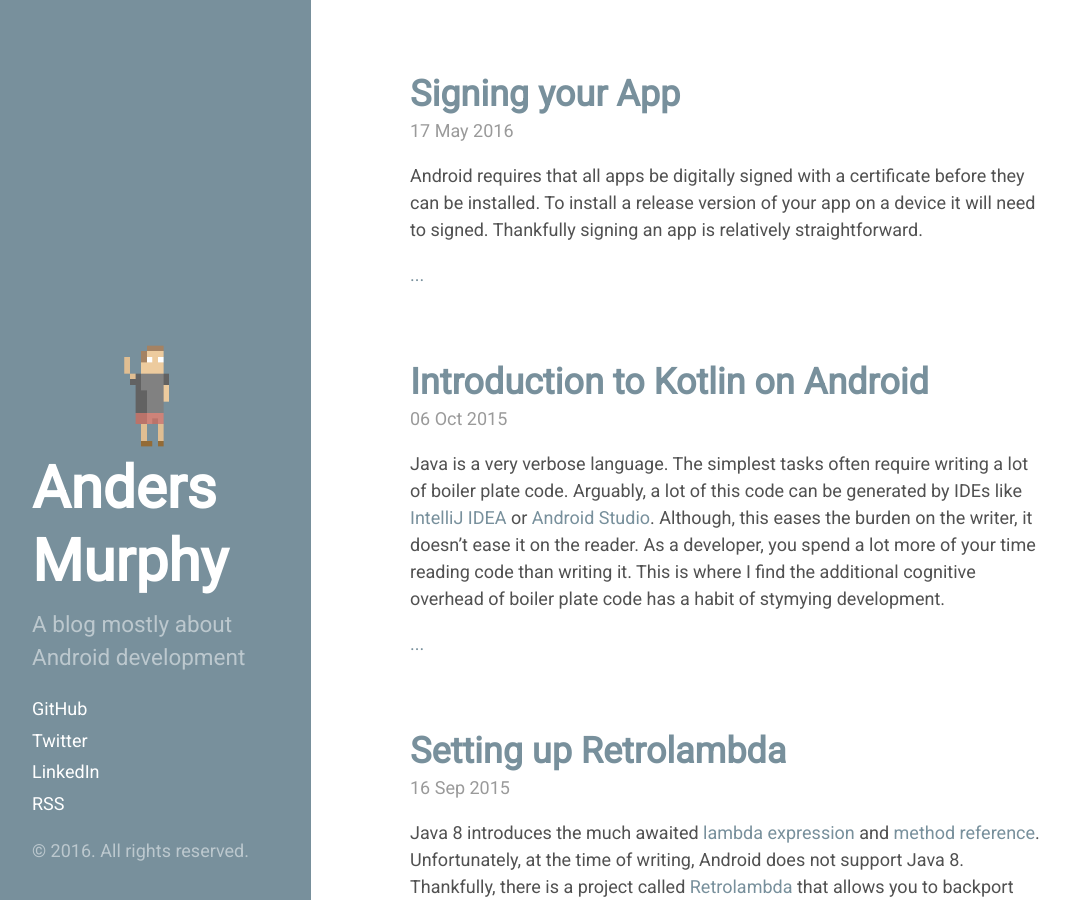
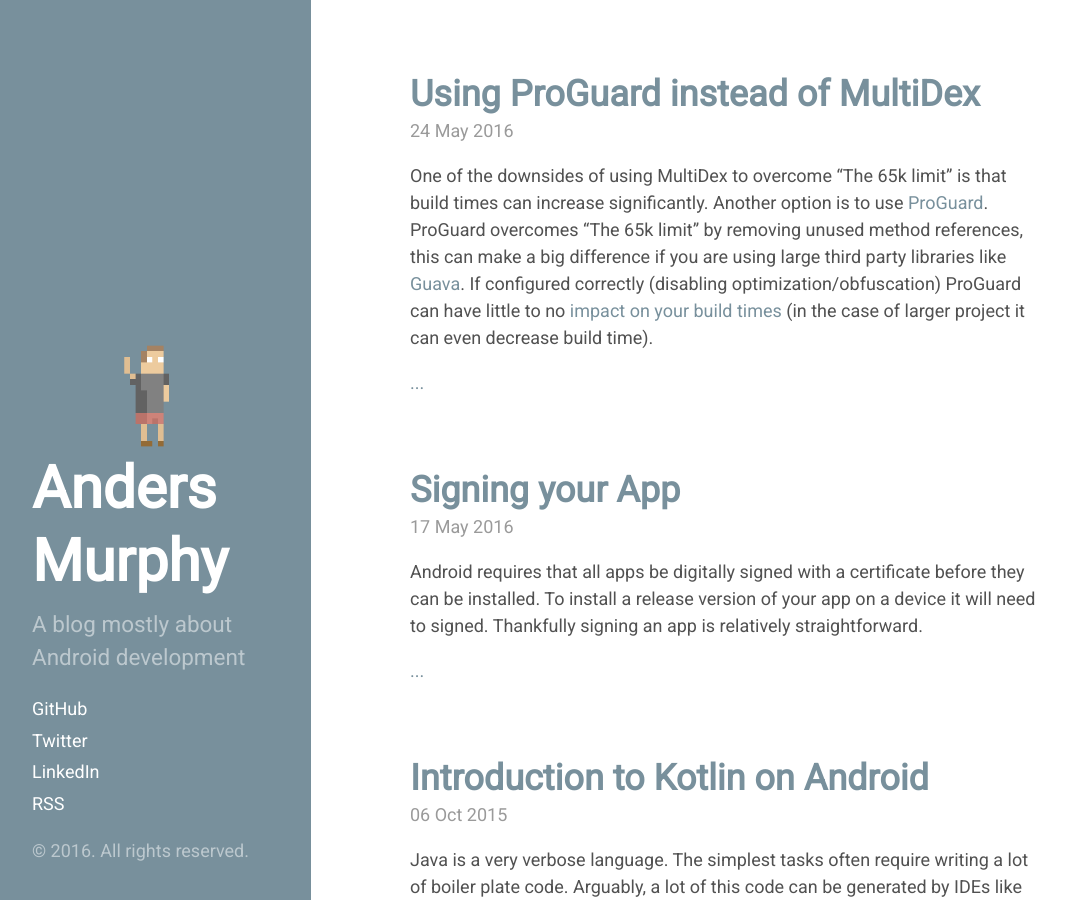
Before and after one commit to andersmurphy/andersmurphy-blog, a Jekyll site: the page built from index.html, in a window 1280 px wide and 900 px high. Shown: the whole window, without its empty margins (13-1083 px from the left). Built offline with Jekyll 4.4.1, drawn with Linux system fonts in a browser that asks for light colours; the list of posts is cut into pages by our own code.

Commit message:
adds blog post on Proguard

```diff
--- a/_posts/2015-09-10-enabling-multidex-on-android.markdown
+++ b/_posts/2015-09-10-enabling-multidex-on-android.markdown
@@ -17,9 +17,9 @@ You may try using --multi-dex option.
 
 What pushes most apps over "The 65k limit" is the inclusion of external libraries. Often when importing external library, only a few methods are actually used. However, all the unused methods in that library will still count to "The 65k limit".
 
-The majority of apps can still be built as long as a code shrinking tool like [ProGuard] is used. ProGuard removes any unused methods, meaning they don't end up counting towards the limit. The downside is that the build time of the application increases considerably. This can be problematic if you like developing in short iterations with a tight feedback loop.
+The majority of apps can still be built as long as a code shrinking tool like [ProGuard] is used. ProGuard removes any unused method references, meaning they don't end up counting towards the limit.
 
-The other option, and the only option for apps that exceed the limit even after using tools like ProGuard, is MultiDex. MultiDex monkey patches the application context class loader in order to allow the loading of classes from more than one dex file. This allows the app to overcome "The 65k limit" by splitting it into multiple dex files. The downside is increased build time. However, this increase is significantly smaller than the one incurred by ProGuard.
+The other option, and the only option for apps that exceed the limit even after using tools like ProGuard, is MultiDex. MultiDex monkey patches the application context class loader in order to allow the loading of classes from more than one dex file. This allows the app to overcome "The 65k limit" by splitting it into multiple dex files.
 
 If your app has hit “The 65K limit”, don't panic. Enabling MultiDex is relatively simple.
 
--- a/_posts/2016-05-17-signing-your-app.markdown
+++ b/_posts/2016-05-17-signing-your-app.markdown
@@ -15,7 +15,7 @@ in order to generate the key.
 
 ### Step 2: Update the app build.gradle
 
-Add the `signingConfig` block to your app's `build.gradle` file. Set the `storeFile` field to the location of your keystore. Set the `storePassword`, `keyAlias`, `keyPassword` fields to their respective values. Finally set the `signingConfig` field in the `buildTypes` `release` block to `signingConfigs.release`.
+Add the `signingConfig` block to your app's **build.gradle** file. Set the `storeFile` field to the location of your keystore. Set the `storePassword`, `keyAlias`, `keyPassword` fields to their respective values. Finally set the `signingConfig` field in the `buildTypes` `release` block to `signingConfigs.release`.
 
 {% highlight groovy %}
 android {
--- /dev/null
+++ b/_posts/2016-05-24-using-proguard-instead-of-multidex.markdown
@@ -0,0 +1,59 @@
+---
+layout: post
+title:  "Using ProGuard instead of MultiDex"
+---
+One of the downsides of using MultiDex to overcome "The 65k limit" is that build times can increase significantly.
+Another option is to use [ProGuard]. ProGuard overcomes "The 65k limit" by removing unused method references,
+this can make a big difference if you are using large third party libraries like [Guava]. If configured
+correctly (disabling optimization/obfuscation) ProGuard can have little to no [impact on your build times] (in the case of larger project it can even decrease build time).
+
+<!--more-->
+
+### Step 1: Create ProGuard main file
+Create a file named **proguard-main.pro** in the app level of your project directory. This file is where you add proguard settings that are shared between your debug and release builds.
+
+### Step 2: Create ProGuard debug header file
+Create a file named **proguard-header-debug.pro** in the app level of your project directory. This file is where you add proguard settings that are specific to debug builds.
+
+{% highlight bash %}
+-dontoptimize
+-dontobfuscate
+{% endhighlight %}
+
+We have added `-dontoptimize` to disable code optimization and `-dontobfuscate` to disable obfuscation. If these were not disabled the debugger would struggle to find the executable code that maps to your source and if it did it would be hard to decipher as the code would be obfuscated. Disabling optimization/obfuscation also means that ProGuard will have little to no impact on build times.
+
+### Step 3: Create ProGuard release header file
+Create a file named **proguard-header-release.pro** in the app level of your project directory. This file is where you add proguard settings that are specific to release builds.
+
+{% highlight bash %}
+-optimizationpasses 5
+-optimizations !code/simplification/arithmetic,!field/*,!class/merging/*
+{% endhighlight %}
+
+We have specified the number of optimization passes and which optimizations ProGuard should do. More importantly we have removed `-dontoptimize` and `-dontobfuscate` meaning this build will be optimized and obfuscated.
+
+### Step 4: Update the app build.gradle
+Update your app's the buildTypes block in your **build.gradle** file as shown below.
+
+{% highlight groovy %}
+buildTypes {
+    release {
+        minifyEnabled true
+        signingConfig signingConfigs.release
+        proguardFiles getDefaultProguardFile('proguard-android.txt'), 'proguard-header-release.pro', 'proguard-main.pro'
+    }
+    debug {
+        minifyEnabled true
+        proguardFiles getDefaultProguardFile('proguard-android.txt'), 'proguard-header-debug.pro', 'proguard-main.pro'
+    }
+}
+{% endhighlight %}
+
+The release build uses the release header file and the debug build uses the debug header file. We have also set `minifyEnabled true` in both builds. This means that regardless of which build we are using ProGuard will strip out any unused method references. This should keep your app bellow "The 65k limit" even if you are using large third party libraries. More importantly, if set up in this way, ProGuard won't increase your debug build times (unlike MultiDex), keeping your development feedback loop tight.
+
+Check out [this project] for an example of how to set up ProGuard in your app.
+
+[this project]: https://github.com/andersmurphy/chain/commit/9d2241a2a6d2571696a1d3ad5ba37e521d8641f5
+[ProGuard]: http://proguard.sourceforge.net/
+[Guava]: https://github.com/google/guava
+[impact on your build times]: http://image.slidesharecdn.com/jackandjilldroidconlondon2015-160314154239/95/eric-lafortune-the-jack-and-jill-build-system-16-638.jpg?cb=1457972343
```
Also changed, not shown: other parts of _posts/2016-05-17-signing-your-app.markdown (+2 -2 lines).
